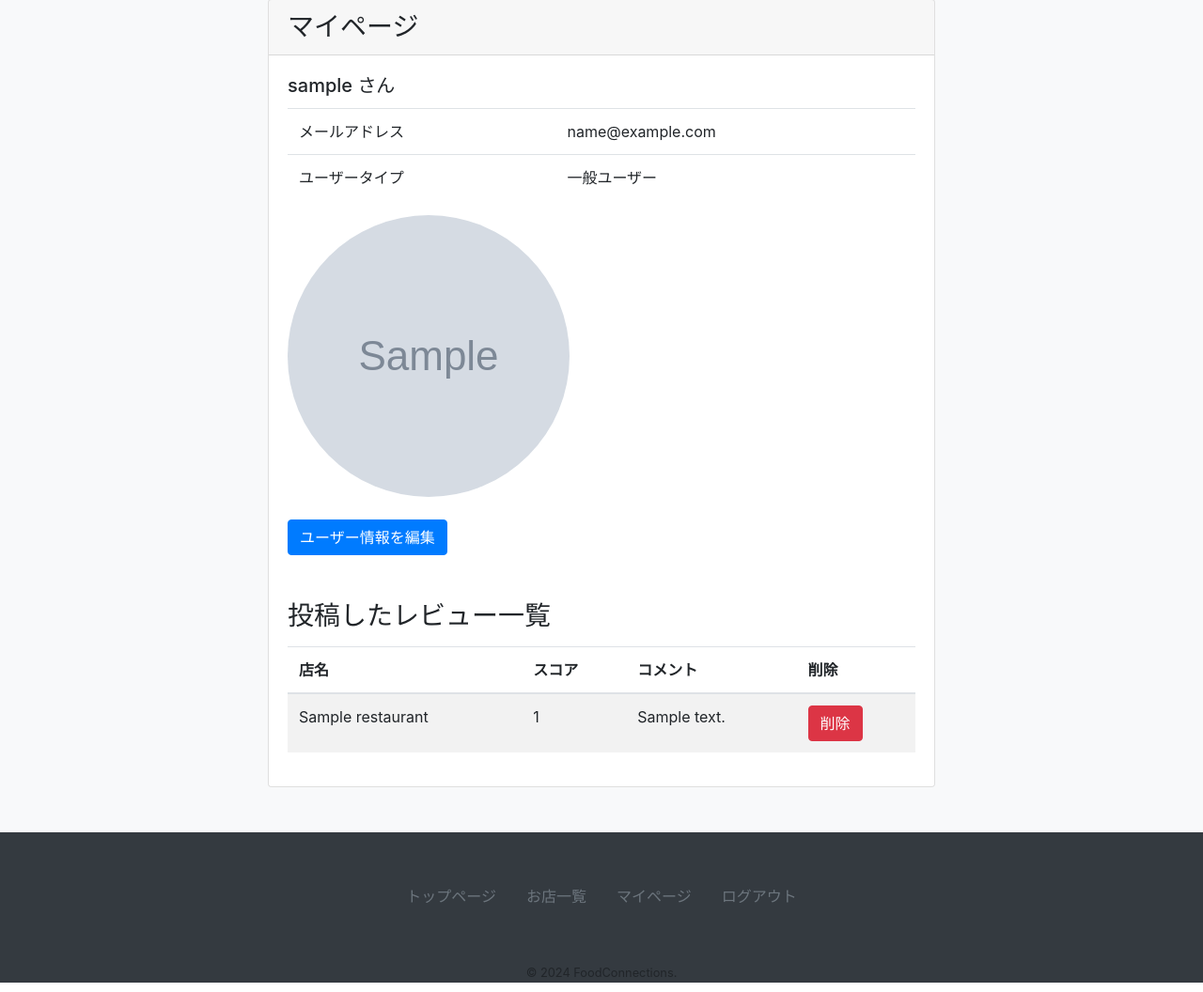
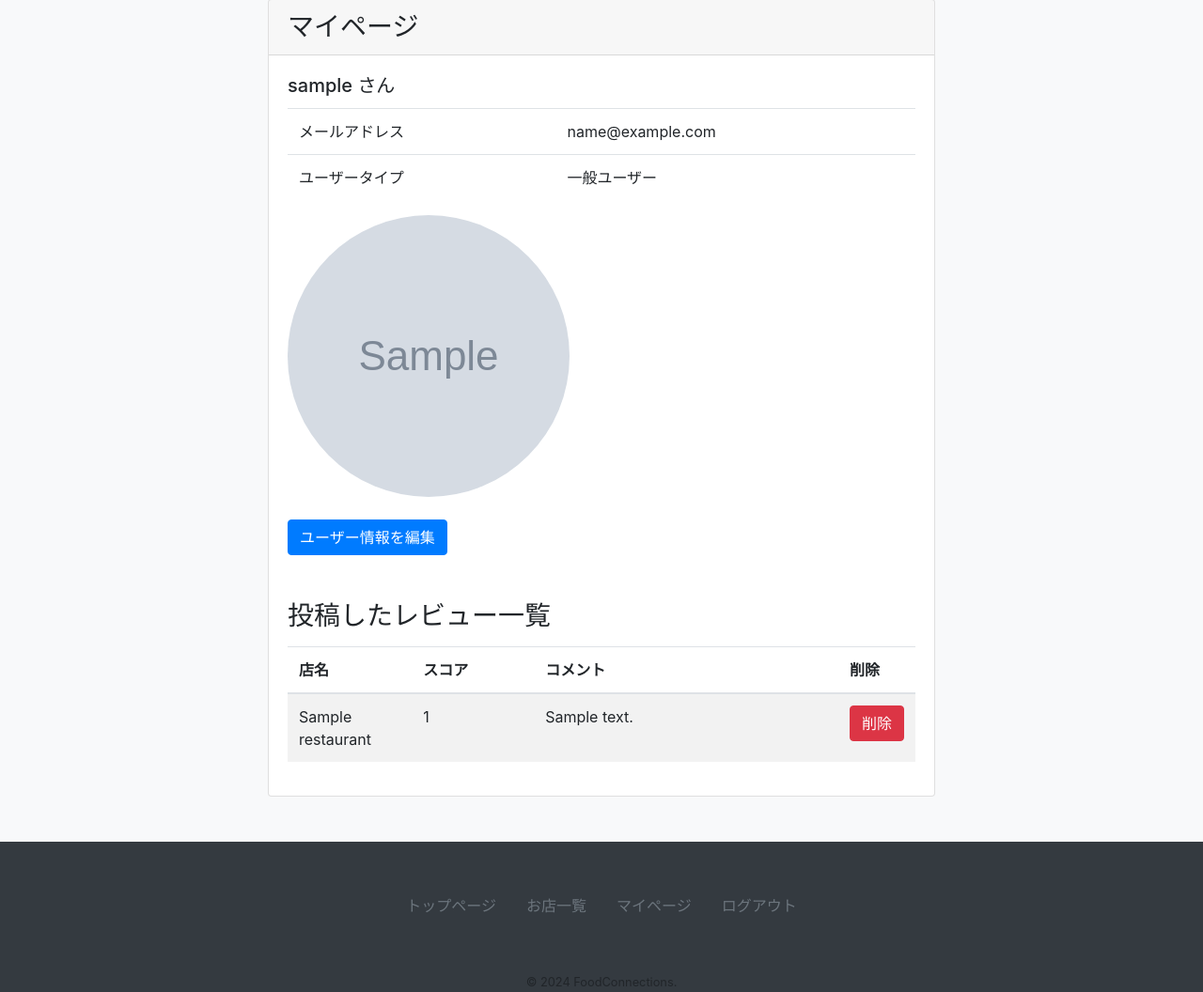
Before and after one commit to NaoyaTAKEI04/FoodConnections, a Django app: page /foodconnections/my_page/ in a window 1280 px wide. Shown: the part 129-1185 px from the top of the page at 94% size. Run offline with Django 3.2, Linux system fonts and the light colour scheme; a user stored in the database is signed in; tables that the repository leaves empty hold one stand-in row (values such as "Sample post"); grey boxes marked "Sample" are stand-in pictures; some libraries are stand-ins or nearby versions.

Commit message:
Update: マイページのテーブルの幅を変更

```diff
--- a/templates/foodconnections/my_page.html
+++ b/templates/foodconnections/my_page.html
@@ -39,6 +39,7 @@
                 {% endif %}
             </div>
             <a href="{% url 'foodconnections:profile_edit' %}" class="btn btn-primary">ユーザー情報を編集</a>
+
             <!-- 投稿した飲食店情報の表示（飲食店オーナーのみ表示） -->
             {% if user_info.user_type == 'restaurant_owner' %}
                 <h3 class="mt-5">作成したレストラン一覧</h3>
@@ -76,10 +77,10 @@
                     <table class='table table-striped table-hover mt-3'>
                         <thead>
                             <tr>
-                                <th>店名</th>
-                                <th>スコア</th>
-                                <th>コメント</th>
-                                <th>削除</th>
+                                <th style="width: 20%">店名</th>
+                                <th style="width: 20%">スコア</th>
+                                <th style="width: 50%">コメント</th>
+                                <th style="width: 10%">削除</th>
                             </tr>
                         </thead>
                         <tbody>
@@ -105,8 +106,8 @@
                 {% for farm in user_farm %}
                     <table class="table table-striped mt-3">
                         <tr>
-                            <td><b>ユーザーID</b></td>
-                            <td>{{ farm.id }}</td>
+                            <td style="width: 30%"><b>ユーザーID</b></td>
+                            <td style="width: 70%">{{ farm.id }}</td>
                         </tr>
                         <tr>
                             <td><b>会社名</b></td>
```
Also changed, not shown: media/category_images/category_img_cafe_7i56Ms3.jpg (added), media/profile_images/cooking_chef.png (added), media/profile_images/cooking_chef_chwOz1v.png (added).
